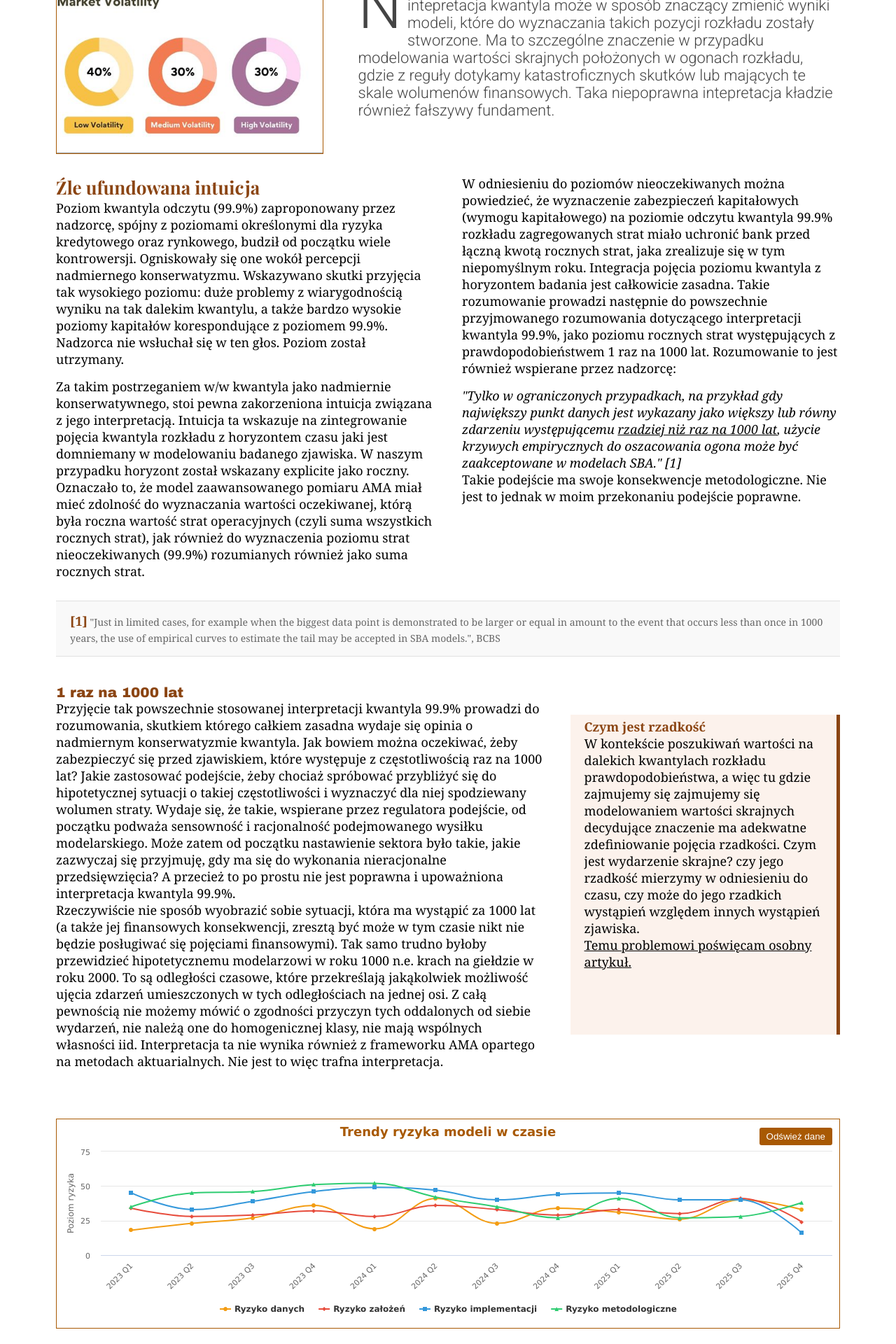
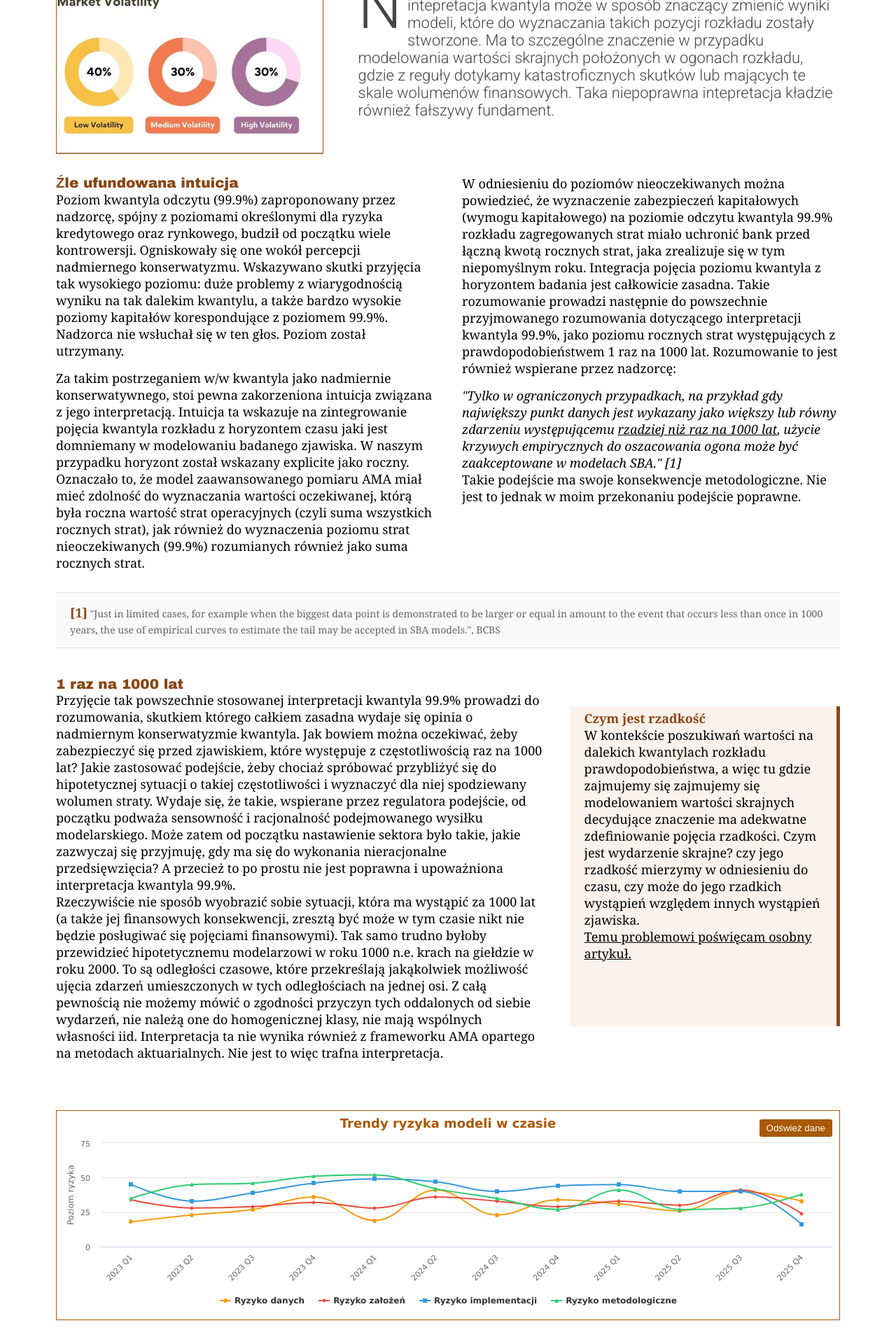
Before and after one commit to MaciejBuczak/risk-research, a Jekyll site: the page built from art-oprisk-kw999_v3_81.md, in a window 1280 px wide. Shown: the part 408-2328 px from the top of the page at 70% size. Built offline with Jekyll 4.4.1, drawn with Linux system fonts in a browser that asks for light colours.

Commit message:
Update art-oprisk-kw999-layout_v3_81.html

```diff
--- a/_layouts/art-oprisk-kw999-layout_v3_81.html
+++ b/_layouts/art-oprisk-kw999-layout_v3_81.html
@@ -904,7 +904,7 @@
         <div class="ryzmod-columns" style="display: flex; gap: 40px; margin-top: 30px; margin-bottom: 30px;">
           <!-- Kolumna 1 -->
           <div style="flex: 1;">
-            <h5 style="font-family: 'Playfair Display', Arial, sans-serif; font-size: 26px; font-weight: 700; color: #8b4513">Źle ufundowana intuicja</h5>
+            <h5 style="font-family: Arial Black, Arial, sans-serif; font-size: 20px; font-weight: bold; color: #8b4513">Źle ufundowana intuicja</h5>
             <p style="margin-bottom: 15px;">Poziom kwantyla odczytu (99.9%) zaproponowany przez nadzorcę, spójny z poziomami określonymi dla ryzyka kredytowego oraz rynkowego, budził od początku wiele kontrowersji.
               Ogniskowały się one wokół percepcji nadmiernego konserwatyzmu.
               Wskazywano skutki przyjęcia tak wysokiego poziomu: duże problemy z wiarygodnością wyniku na tak dalekim kwantylu, a także bardzo wysokie poziomy kapitałów korespondujące z poziomem 99.9%.
```
